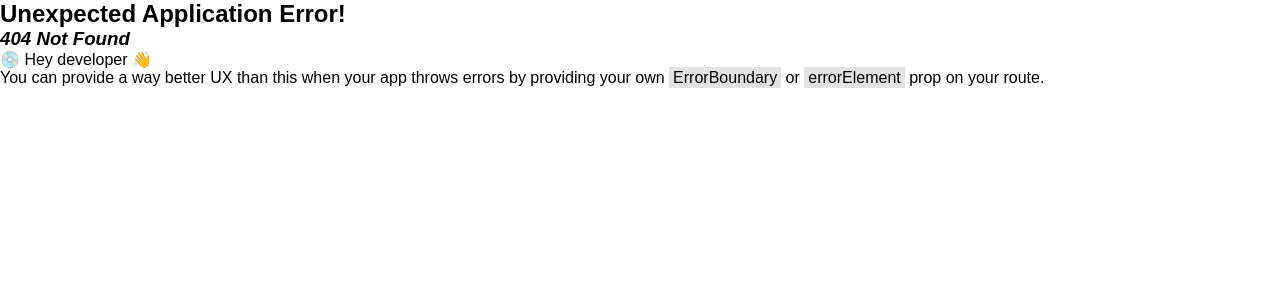
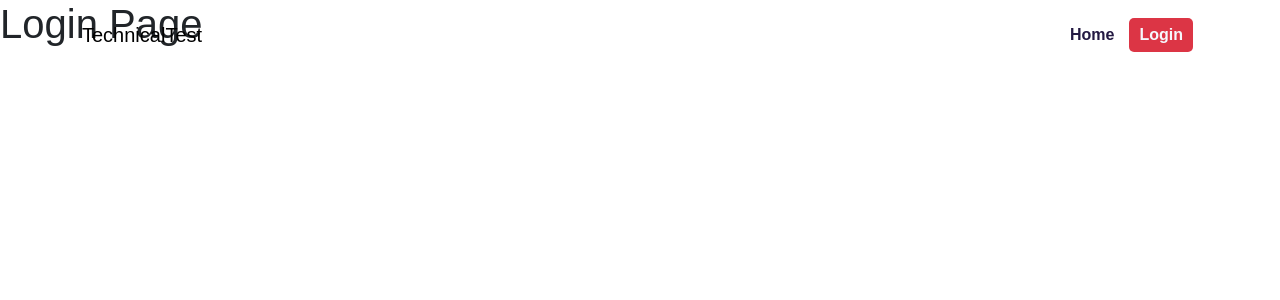
Before and after one commit to andryariadi/technicaltest-ptdsi, a React (Vite) app in the folder client/: page /login in a window 1280 px wide. Before the commit this address had no page. Shown: the top 300 px of the page. Built offline with nearby package versions, Linux system fonts and the light colour scheme.

Commit message:
styling navbar

```diff
--- a/client/src/components/Navbar.jsx
+++ b/client/src/components/Navbar.jsx
@@ -1,18 +1,25 @@
 import Container from "react-bootstrap/Container";
 import Nav from "react-bootstrap/Nav";
 import Navbar from "react-bootstrap/Navbar";
+import { NavLink } from "react-router-dom";
 
 export default function NavbarPage() {
   return (
     <>
-      <Navbar bg="dark" data-bs-theme="dark">
+      <Navbar expand="lg">
         <Container>
-          <Navbar.Brand href="#home">Navbar</Navbar.Brand>
-          <Nav className="me-auto">
-            <Nav.Link href="#home">Home</Nav.Link>
-            <Nav.Link href="#features">Features</Nav.Link>
-            <Nav.Link href="#pricing">Pricing</Nav.Link>
-          </Nav>
+          <Navbar.Brand>TechnicalTest</Navbar.Brand>
+          <Navbar.Toggle aria-controls="basic-navbar-nav" />
+          <Navbar.Collapse id="basic-navbar-nav">
+            <Nav className="ms-auto text-center">
+              <NavLink to={"/"} className={({ isActive, isPending }) => (isPending ? "pending" : isActive ? "active" : "")} end>
+                Home
+              </NavLink>
+              <NavLink to={"/login"} className={({ isActive, isPending }) => (isPending ? "pending" : isActive ? "active" : "")} end>
+                Login
+              </NavLink>
+            </Nav>
+          </Navbar.Collapse>
         </Container>
       </Navbar>
     </>
--- a/client/src/css/main.css
+++ b/client/src/css/main.css
@@ -12,3 +12,42 @@
   margin: 0;
   box-sizing: border-box;
 }
+
+/* Navbar */
+.navbar {
+  position: fixed;
+  padding: 15px 0 15px 0;
+  width: 100%;
+  /* background: rgba(255, 255, 255, 0.25);
+  box-shadow: 0 8px 32px 0 rgba(31, 38, 135, 0.37);
+  backdrop-filter: blur(0.5px);
+  -webkit-backdrop-filter: blur(0.5px);
+  border: 1px solid rgba(255, 255, 255, 0.18); */
+}
+
+.navbar a {
+  padding: 5px 10px 5px 10px;
+  font-weight: bold;
+  text-decoration: none;
+  color: var(--color-text);
+}
+
+.navbar a:hover {
+  background-color: var(--secondary-color);
+  border-radius: 5px;
+  transition: 1.2s;
+}
+
+.navbar .active {
+  background-color: var(--secondary-color);
+  color: var(--primary-color);
+  border-radius: 5px;
+  margin: 0 5px 0 5px;
+}
+/* Navbar */
+
+/* Main */
+main {
+  /* background-color: #121019; */
+}
+/* Main */
--- a/client/src/main.jsx
+++ b/client/src/main.jsx
@@ -1,6 +1,7 @@
 import React from "react";
 import ReactDOM from "react-dom/client";
 import App from "./App.jsx";
+import "bootstrap/dist/css/bootstrap.min.css";
 import "./css/main.css";
 
 ReactDOM.createRoot(document.getElementById("root")).render(
--- a/client/src/view/Home.jsx
+++ b/client/src/view/Home.jsx
@@ -1,7 +1,9 @@
 export default function Home() {
   return (
     <>
-      <h1>yuhuuuuuu</h1>
+      <main className="w-100 min-vh-100">
+        <h1>yuhuuuu</h1>
+      </main>
     </>
   );
 }
--- /dev/null
+++ b/client/src/view/LoginPage.jsx
@@ -0,0 +1,7 @@
+export default function Login() {
+  return (
+    <>
+      <h1>Login Page</h1>
+    </>
+  );
+}
```
Also changed, not shown: client/src/router/index.jsx (+13 -2 lines), client/src/assets/polygon.svg (added), client/src/css/polygon.svg (added).
